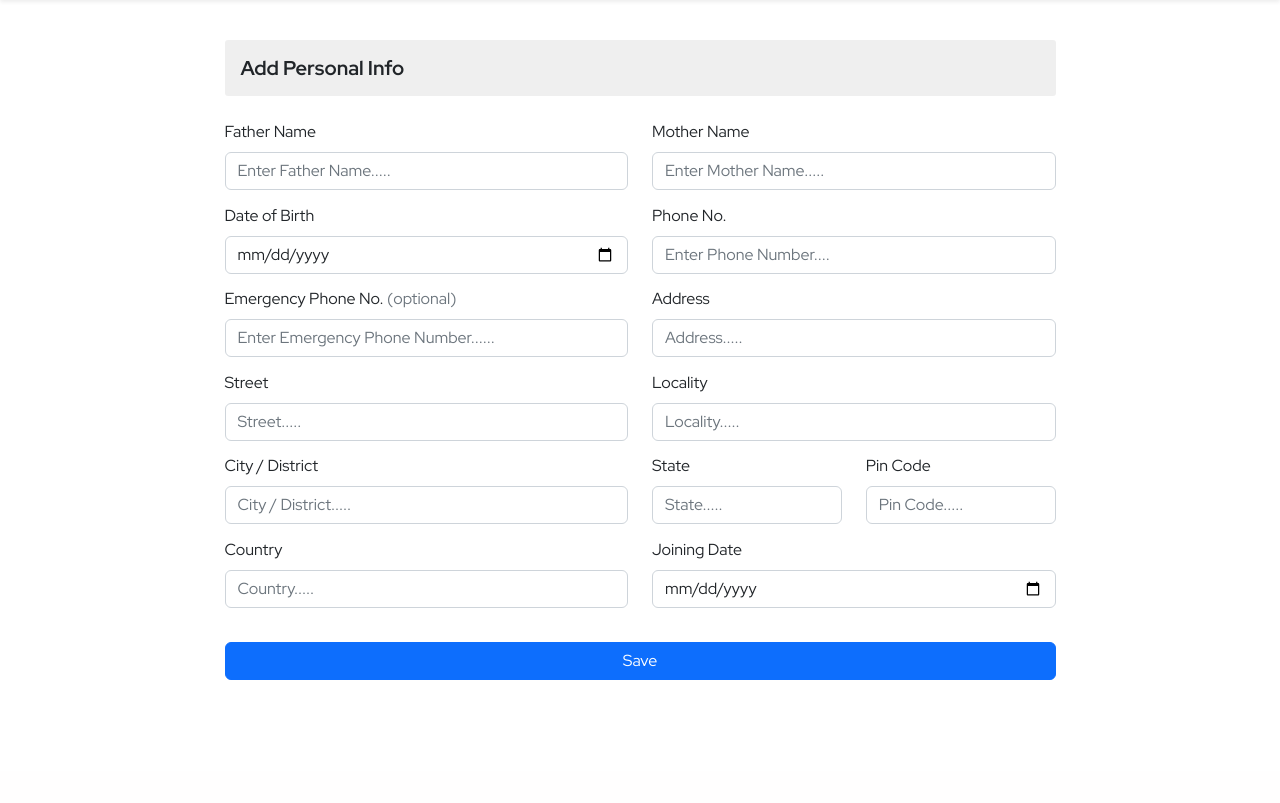
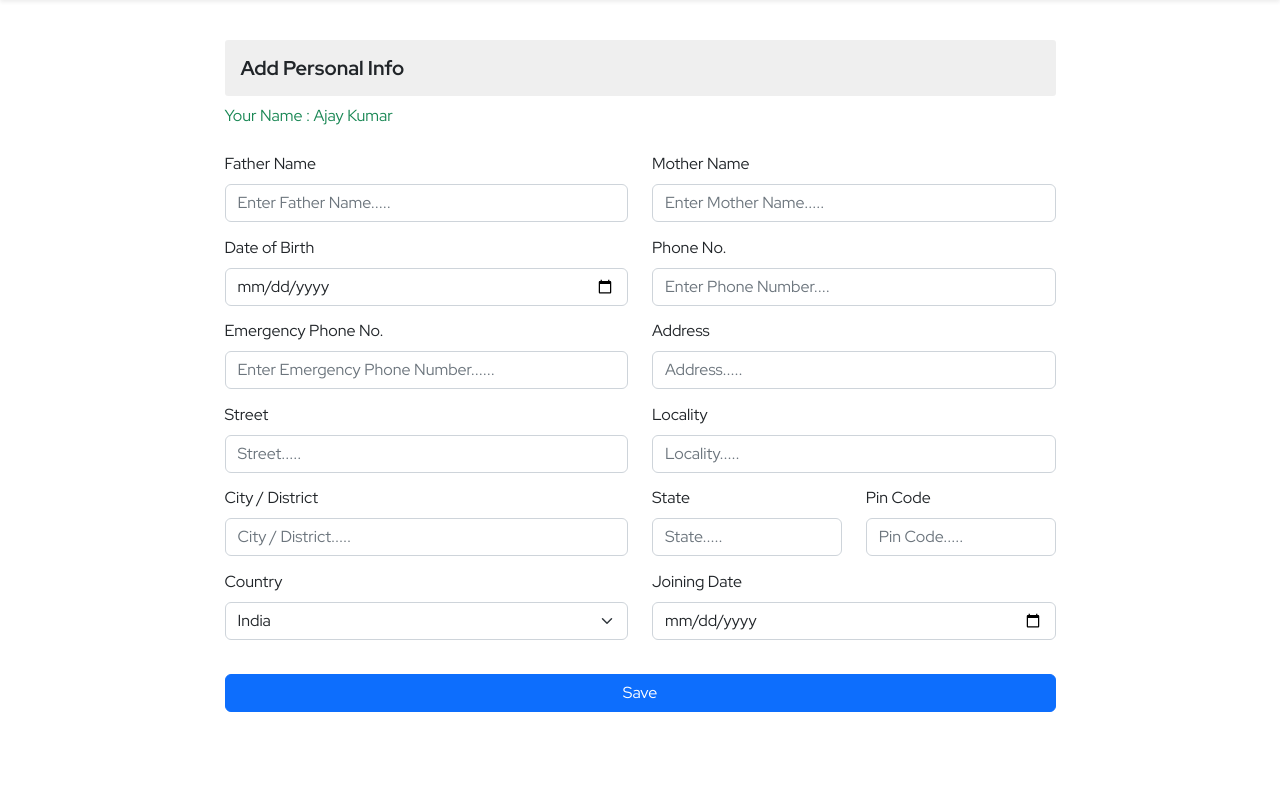
Before and after one commit to sunilyadav97/hrms, a Django app: a page that uses ems/templates/ems/add_employee.html in a window 1280 px wide. Shown: the part 56-859 px from the top of the page. Before the commit the page ends 736 px from the top, so only its background shows below. Run offline with Django 4.2, Linux system fonts and the light colour scheme; data comes from the database, SQL or seed files in the repository; both versions use the stored data as it was after the commit.

Commit message:
Add personal Info through Link feature is completed

```diff
--- a/ems/admin.py
+++ b/ems/admin.py
@@ -15,3 +15,4 @@ admin.site.register(Connect)
 admin.site.register(AllocatedLeave)
 admin.site.register(PayRoll)
 admin.site.register(Newuser)
+admin.site.register(Document)
--- a/ems/models.py
+++ b/ems/models.py
@@ -37,9 +37,18 @@ class Address(models.Model):
     pincode=models.FloatField(max_length=50)
     country=models.CharField(max_length=50, default='India')
     def __str__(self):
-        return self.city
+        return self.user.get_full_name()
 
+class Document(models.Model):
+    user=models.OneToOneField(User, on_delete=models.CASCADE)
+    adhar_card=models.FileField(upload_to='employee_documents/adhar_card',null=True,blank=True)
+    pan_card=models.FileField(upload_to='employee_documents/pan_card',null=True,blank=True)
+    secondary_marksheet=models.FileField(upload_to='employee_documents/secondary',null=True,blank=True)
+    senior_secondary_marksheet=models.FileField(upload_to='employee_documents/senior_secondary',null=True,blank=True)
+    resume=models.FileField(upload_to='employee_documents/resume',null=True,blank=True)
 
+    def __str__(self):
+        return self.user.get_full_name()
 
 class Employee(models.Model):
     empid=models.AutoField(primary_key=True)
@@ -47,8 +56,9 @@ class Employee(models.Model):
     user=models.OneToOneField(User,on_delete=models.CASCADE)
     name=models.CharField(max_length=50)
     father_name=models.CharField(max_length=50)
+    mother_name=models.CharField(max_length=50,null=True,blank=True)
     avtar=models.ImageField(upload_to='employee_profile_images', blank=True , default='profile.jpg')
-    # document=models.FileField(upload_to='employee_documents',null=True,blank=True)
+    document=models.OneToOneField(Document, on_delete=models.CASCADE, blank=True,null=True)
     dob=models.DateField()
     email=models.EmailField(max_length=100)
     mobile_no=models.IntegerField()
--- a/ems/templates/ems/add_employee.html
+++ b/ems/templates/ems/add_employee.html
@@ -5,6 +5,7 @@
     <div class="row d-felx justify-content-center align-items-center">
         <div class="col-9">
             <h3 class="employee-title my-2">Add Personal Info</h3>
+            <span class="text-success">Your Name : {{user.get_full_name}}</span>
             <form action="" method="post" class="mt-4 add-employee" enctype="multipart/form-data">
                 {% csrf_token %}
                 <div class="row gy-1">
@@ -35,9 +36,9 @@
                             name="phone-number" required>
                     </div>
                     <div class="mb-3 col-6">
-                        <label for="ephone" class="form-label">Emergency Phone No. <span class="text-muted">(optional)</span> </label>
+                        <label for="ephone" class="form-label">Emergency Phone No. <span class="text-muted"></span> </label>
                         <input type="number" class="form-control" id="ephone" placeholder="Enter Emergency Phone Number......"
-                            name="ephone-number">
+                            name="ephone-number" required>
                     </div>
                     {% comment %} <div class="mb-3 col-6">
                         <label for="email" class="form-label">Email</label>
@@ -79,7 +80,10 @@
 
                     <div class="mb-3 col-6">
                         <label for="country" class="form-label">Country</label>
-                        <input type="text" class="form-control" id="country" placeholder="Country....." name="country" required>
+                        <!-- <input type="text" class="form-control" id="country" placeholder="Country....." name="country" required> -->
+                        <select class="form-select" aria-label="Default select example" id="country" name="country" required>
+                            <option selected value="India">India</option>
+                          </select>
                     </div>
                     <div class="mb-3 col-6">
                         <label for="joining_date" class="form-label">Joining Date</label>
--- a/ems/utils.py
+++ b/ems/utils.py
@@ -77,8 +77,9 @@ def sendMail(username,domain):
     newuser_obj=Newuser.objects.get(user=user)
     print('send mail new user :',newuser_obj)
     token=newuser_obj.token
+    print(token)
     subject="Welcome To Techinterio"
-    message="This is Verification Email by Admin \n \n \n Follow Link given below. \n You can add your personal Info by following link. \n \n Note- This link only work when you will be connected with Techinterio Internal Server. \n \n Link: "+domain+"/ems/verify/"+token
+    message="This is Verification Email by Admin \n \n \n Follow Link given below. \n You can add your personal Info by following link. \n \n Note- This link only work when you will be connected with Techinterio Internal Server. \n \n Link: http://"+domain+"/ems/verify/"+token
     # message="Hello Dear Clients"
     from_email=settings.EMAIL_HOST_USER
     recipient_list=[email]
--- a/ems/views.py
+++ b/ems/views.py
@@ -254,10 +254,11 @@ def sendVerificationMail(request,username):
         context={}
         try:
             current_site = Site.objects.get_current()
+            print("current site domain ",current_site)
             print(current_site.domain)
-            domain='http://localhost:8000'
-            print('Domain ',domain)
-            print('username ',username)
+            domain=request.get_host()
+            print('Host : ',request.get_host())
+
             res=sendMail(username,domain)
             if res == True:
                 messages.success(request,'Email Sended Successfully!')
@@ -356,8 +357,7 @@ def createRole(request):
         for r in role_pool:
             item = str(r).upper()
             if text == item:
-                messages.warning(request, 'This '+role_name +
-                                 ' Role Already Exits')
+                messages.warning(request, 'This '+role_name + ' Role Already Exits')
                 return redirect('ems:create-role')
 
         obj = Role.objects.create(name=role_name, description=role_description)
@@ -405,6 +405,7 @@ def addEmployee(request,token):
         newuser_check=Newuser.objects.filter(token=token).exists()
         if newuser_check:
             newuser_obj=Newuser.objects.get(token=token)
+            context['user']=newuser_obj.user
         else:
             messages.warning(request,'Invaild Link!')
             return redirect('home:login')
@@ -414,13 +415,13 @@ def addEmployee(request,token):
         if request.method == 'POST':
             print('Post Method add Employee')
             user = newuser_obj.user
-            full_name = newuser_obj.get_full_name()
+            full_name = newuser_obj.user.get_full_name()
             father_name = request.POST['father-name']
+            mother_name = request.POST['mother-name']
             dob = request.POST['employee-dob']
-            document = request.FILES['document']
             phone_number = request.POST['phone-number']
             ephone_number= request.POST['ephone-number']
-            email = newuser_obj.email
+            email = newuser_obj.user.email
             address = request.POST['address']
             street = request.POST['street']
             locality = request.POST['locality']
@@ -466,8 +467,8 @@ def addEmployee(request,token):
                     user=user,
                     name=full_name,
                     father_name=father_name,
+                    mother_name=mother_name,
                     dob=dob,
-                    document=document,
                     email=email,
                     mobile_no=phone_number,
                     emergency_mobile_no=ephone_number,
@@ -477,6 +478,9 @@ def addEmployee(request,token):
                 )
                 print('Employee Obj : ', emp_obj)
                 if emp_obj:
+                    newuser_obj.completed=True
+                    newuser_obj.token=generateToken()
+                    newuser_obj.save()
                     messages.success(request, 'Added Successfully!')
                     return redirect('ems:profile')
                 else:
--- a/home/views.py
+++ b/home/views.py
@@ -12,6 +12,10 @@ def home(request):
 
     context={}
     try:
+        if request.user.is_authenticated:
+            check=Employee.objects.filter(user=request.user).exists()
+            if check:
+                return redirect('ems:ems')
         images=list(SliderImage.objects.all())
         random.shuffle(images)
         context['images']=images
@@ -62,6 +66,8 @@ def register(request):
 
 def signin(request):
     try:
+        if request.user.is_authenticated:
+            return redirect('ems:ems')
         if request.method == 'POST':
             username=request.POST['username']
             password=request.POST['password']
```
Also changed, not shown: ems/templates/ems/profile.html (+12 -8 lines), db.sqlite3, ems/migrations/0046_document.py (added), ems/migrations/0047_delete_document.py (added), ems/migrations/0048_document_employee_document.py (added), ems/migrations/0049_employee_mother_name.py (added), media/employee_documents/WhatsApp_Image_2022-08-31_at_3.50.52_PM.jpeg (deleted), media/employee_documents/WhatsApp_Image_2022-08-31_at_3.50.52_PM_35mXq6J.jpeg (deleted), 5 other files.
